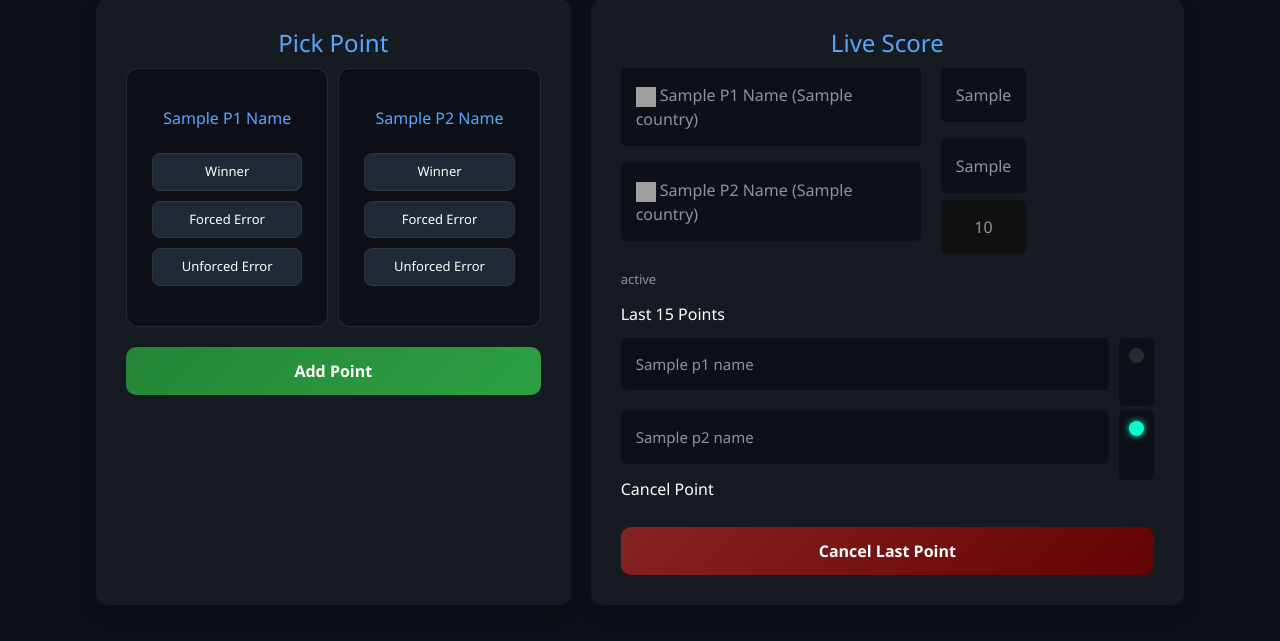
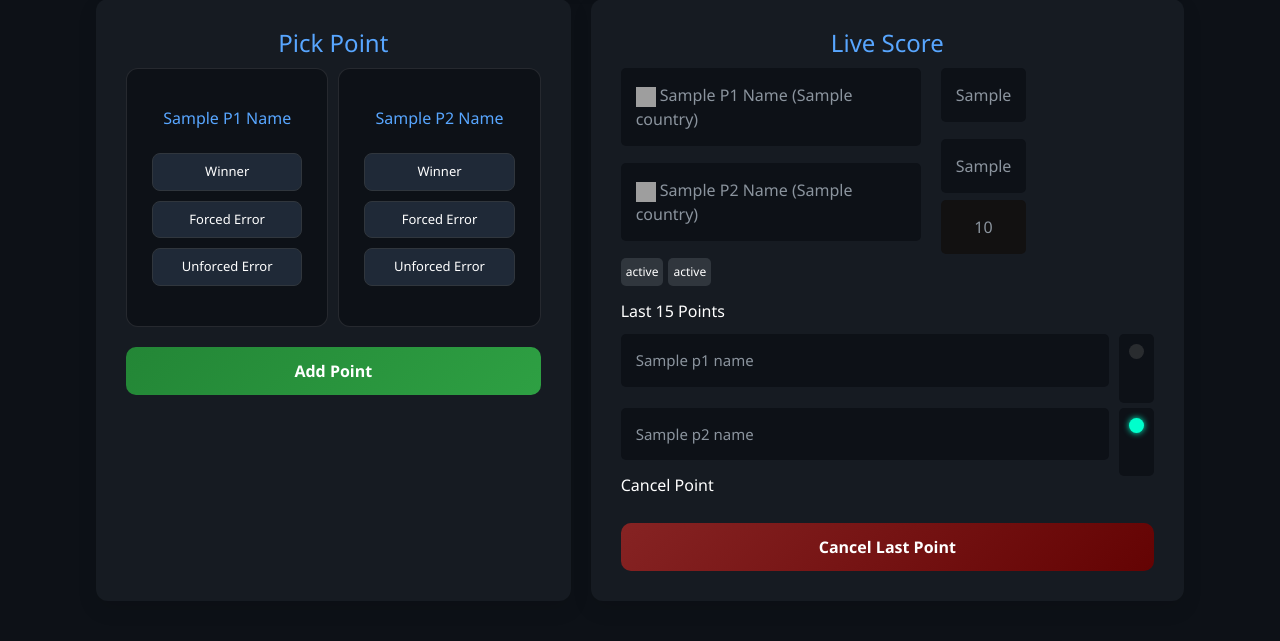
Before and after one commit to achmad-irfan/tennis-score-simulation-app, a Django app: template templates/index.html in a window 1280 px wide. Shown: the part 747-1388 px from the top of the page. Run offline with Django 5.2, Linux system fonts and the light colour scheme; the template is opened without the code that fills it: most values are stand-ins (such as "Sample title", 1, 10 or a date in 2020); grey boxes marked "Sample" are stand-in pictures; some libraries are stand-ins or nearby versions; grey boxes are pictures that could not be loaded.

Commit message:
feature:add status point

```diff
--- a/TennisSkor/views.py
+++ b/TennisSkor/views.py
@@ -86,7 +86,4 @@ def Skor(request):
             context[f"{attr}{y}_p2"] = new_value["p2"][attr][i]
 
 
-    print(context['is_changing_game'])
-    print(context['current_set'])
-
     return render(request, 'index.html', context)
--- a/static/css/styles.css
+++ b/static/css/styles.css
@@ -205,6 +205,19 @@ table td:nth-child(3) {
 .name {
   display: flex;
   width: 300px;
+}
+.name .status {
+  display: flex;
+  flex-direction: row;
+  gap: 5px;
+  width: 100%;
+}
+.status .status_shot {
+  font-size: 12px;
+  padding: 5px;
+  background-color: #30363d;
+  color: white;
+  border-radius: 5px;
 }
 
 .result {
--- a/templates/snippets/_score.html
+++ b/templates/snippets/_score.html
@@ -23,9 +23,6 @@
       </div>
       {% endif %}
     </div>
-    {% if status %}
-    <p>{{status}}</p>
-    {% endif %}
     <div class="last-points">
       <h6>Last 15 Points</h6>
       <div class="player-points">
--- a/templates/snippets/score_player.html
+++ b/templates/snippets/score_player.html
@@ -21,4 +21,11 @@
       {% endif %} {% endif %}
     </span>
   </p>
+  <div class="status">
+    {% if status_shot %}
+    <p class="status_shot">{{status_shot}}</p>
+    {% endif %} {% if status_point %}
+    <p class="status_shot">{{status_point}}</p>
+    {% endif %}
+  </div>
 </div>
```
Also changed, not shown: TennisSkor/score.py (+21 -10 lines).
